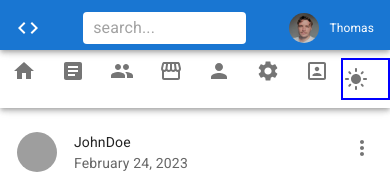
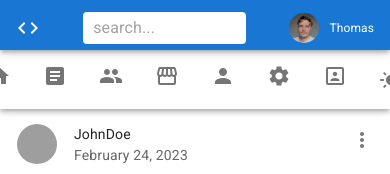
Before and after one commit to LanchesThomas/Facebook-clone, a React (Create React App) app: page / in a window 390 px wide. Shown: the top 174 px of the page. Built offline with nearby package versions, Linux system fonts and the light colour scheme; grey boxes are pictures that could not be loaded.

Commit message:
front ok

```diff
--- a/src/App.js
+++ b/src/App.js
@@ -26,8 +26,7 @@ function App() {
                     direction="row"
                     justifyContent="space-between"
                     gap={2}
-                    sx={{ spacing: { xs: 0, sm: 2 } }}
-                    my={2}
+                    my={1}
                     width={'100%'}
                 >
                     <Sidebar setMode={setMode} mode={mode} />
--- a/src/components/feed/Feed.jsx
+++ b/src/components/feed/Feed.jsx
@@ -3,9 +3,16 @@ import React from 'react'
 import Post from '../card/Post'
 
 const Feed = () => {
-    return <Box sx={{ width: { xs: '100%', sm: '60%' }, marginTop:{xs:'50px', sm:'0'} }}  >
-        <Post />
-    </Box>
+    return (
+        <Box
+            sx={{
+                width: { xs: '100%', sm: '65%' },
+                marginTop: { xs: '50px', sm: '0' },
+            }}
+        >
+            <Post />
+        </Box>
+    )
 }
 
 export default Feed
--- a/src/components/navbar/Navbar.jsx
+++ b/src/components/navbar/Navbar.jsx
@@ -6,7 +6,7 @@ import ToolBar from './ToolBar'
 const Navbar = () => {
     const [open, setOpen] = useState(false)
     return (
-        <AppBar position="sticky" sx={{height: '50px'}}>
+        <AppBar position="sticky" sx={{height:{sm:'100%', xs: '50px'} }}>
             <ToolBar setOpen={setOpen} />
             <ClickMenu setOpen={setOpen} open={open} />
         </AppBar>
--- a/src/components/sidebar/Listitem.jsx
+++ b/src/components/sidebar/Listitem.jsx
@@ -20,9 +20,6 @@ import sidebarData from '../../data/sidebarData.json'
 const StyledListItemButton = styled(ListItemButton)`
     gap: 10%;
     flex-direction: column;
-    ${(props) => props.theme.breakpoints.down('md')} {
-        height: 100%;
-    }
 `
 const StyledListItemText = styled(ListItemText)`
 
--- a/src/components/sidebar/Sidebar.jsx
+++ b/src/components/sidebar/Sidebar.jsx
@@ -19,8 +19,9 @@ const StyledBoxSm = styled(Box)`
     position: fixed;
     top: 50px;
     width: 100%;
-    height: 5%;
+    height: 7%;
     z-index: 10;
+
 `
 
 const StyledListSm = styled(List)`
@@ -32,17 +33,14 @@ const StyledListSm = styled(List)`
 
     ${(props) => props.theme.breakpoints.down('md')} {
         display: flex;
+        align-items: center;
+        justify-content: center;
     }
 
 `
-const StyledBoxListSm = styled(List)`
+const StyledBoxListSm = styled(Box)`
     width: 100%;
     height: 100%;
-    background-color: white;
-
-    & a {
-        padding: 2%;
-    }
 
     ${(props) => props.theme.breakpoints.down('md')} {
         display: flex;
--- a/src/components/sidebar/SwitchButton.jsx
+++ b/src/components/sidebar/SwitchButton.jsx
@@ -8,10 +8,10 @@ import { useState, useEffect } from 'react'
 const StyledListItemButton = styled(ListItemButton)(({ theme }) => ({
     gap: '10%',
     flexDirection: 'column',
-    [theme.breakpoints.down('sm')]: {
+    alignItems:'center',
+    justifyContent:'center',
+    [theme.breakpoints.down('md')]: {
         flexDirection: 'row',
-        height: '100%',
-        border: '2px solid blue',
     },
 }))
 
@@ -24,7 +24,7 @@ const SwitchButton = ({ setMode, mode }) => {
 
     if (isLarge) {
         return (
-            <ListItem disablePadding sx={{ mt: '10px' }}>
+            <ListItem disablePadding sx={{}}>
                 <StyledListItemButton component="a" href={'#home'}>
                     <ListItemIcon sx={{ minWidth: '0px' }}>
                         {mode === 'light' ? <LightMode /> : <ModeNight />}
```
